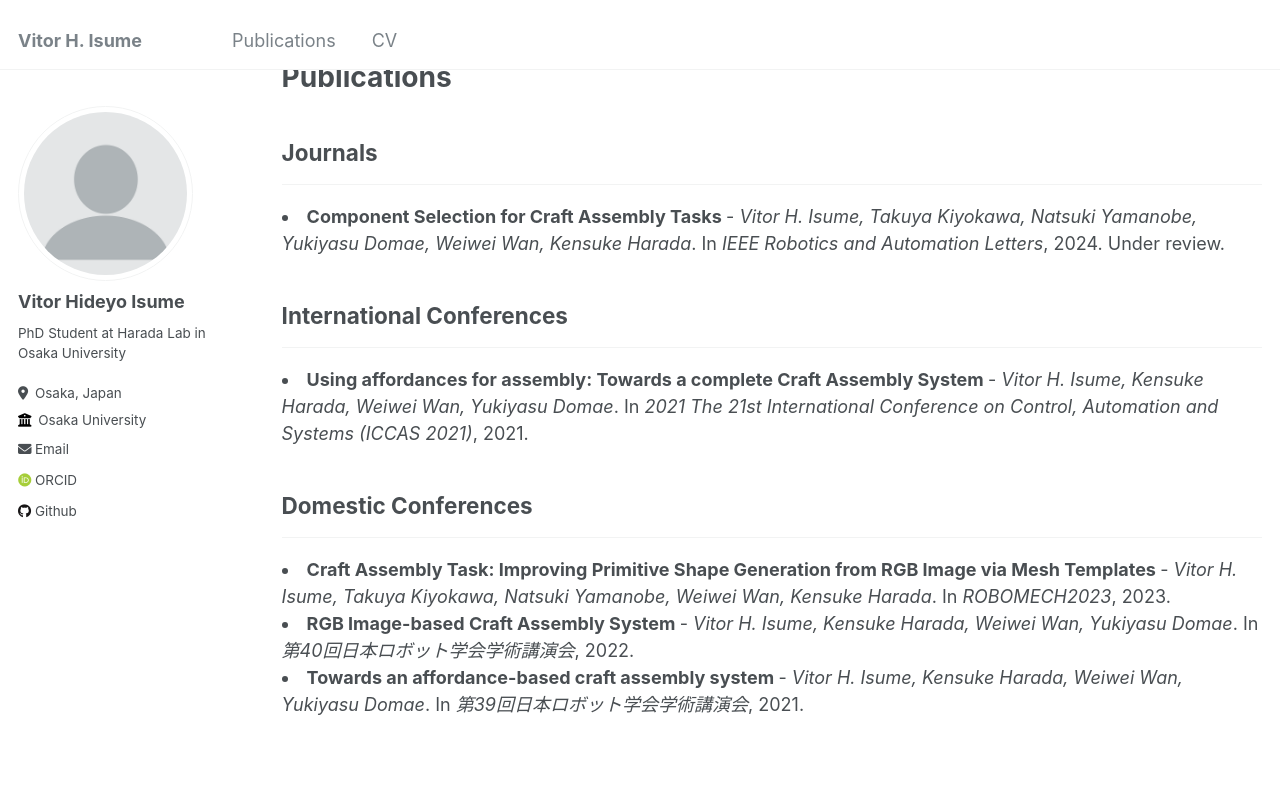
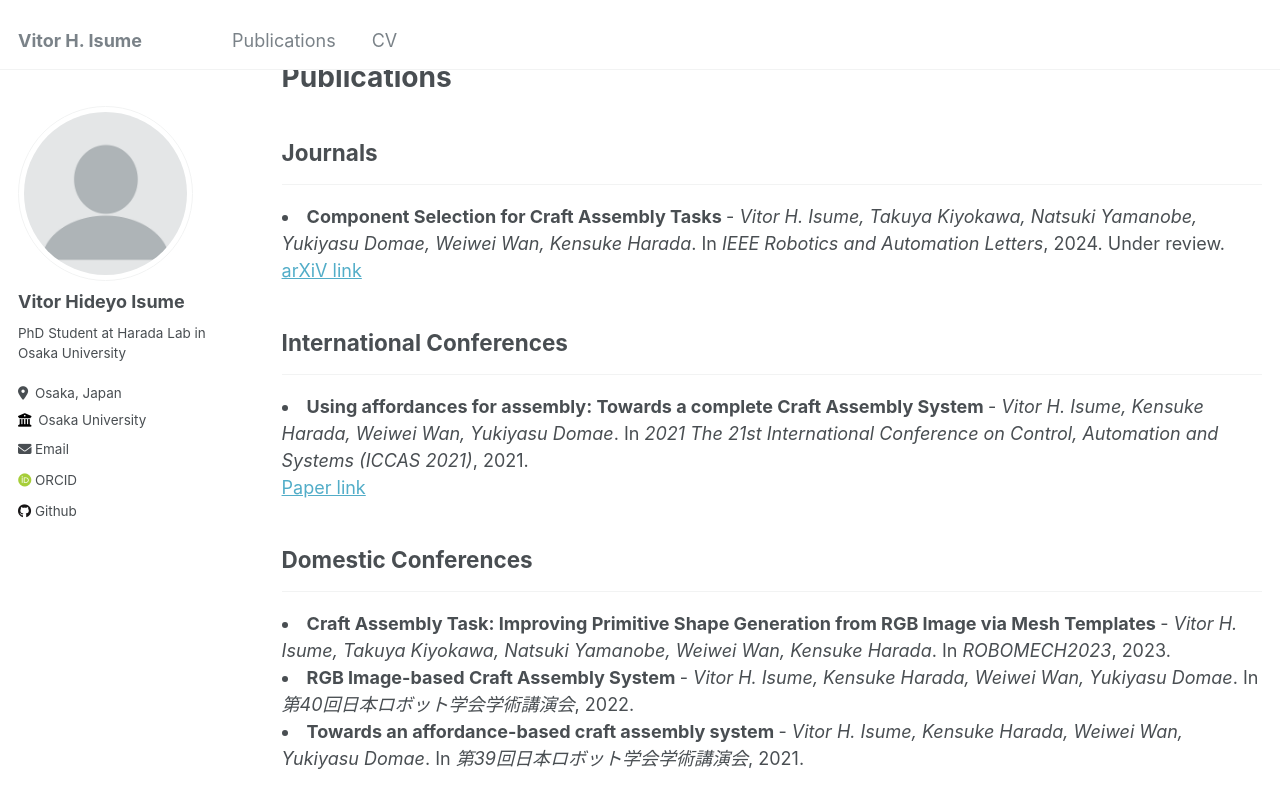
Before and after one commit to v-isume/v-isume.github.io, a Jekyll site: the page built from _pages/cv.md, in a window 1280 px wide and 900 px high, scrolled down 1305 px. Shown: the top 808 px of the window. Built offline with Jekyll 4.4.1, drawn with Linux system fonts in a browser that asks for light colours; some web fonts are replaced.

Commit message:
Update publications-cv.html

```diff
--- a/_includes/publications-cv.html
+++ b/_includes/publications-cv.html
@@ -32,6 +32,13 @@
     {% else %}
       <b>{{ title }}</b> - <i>{{ post.authors }}</i>. In <i>{{ post.venue }}</i>, {{ post.date | default: "1900-01-01" | date: "%Y" }}
     {% endif %}
+    {% if post.paperurl and post.arxivurl %}
+      <br><a href=" {{ post.paperurl }} ">Paper link</a> | <a href="{{ post.arxivurl }}">arXiV link</a>
+    {% elsif post.paperurl %}
+      <br><a href=" {{ post.paperurl }} ">Paper link</a>
+    {% elsif post.arxivurl %}
+      <br><a href="{{ post.arxivurl }}">arXiV link</a>
+    {% endif %}
     </li>
  </article>
 </div>
```
